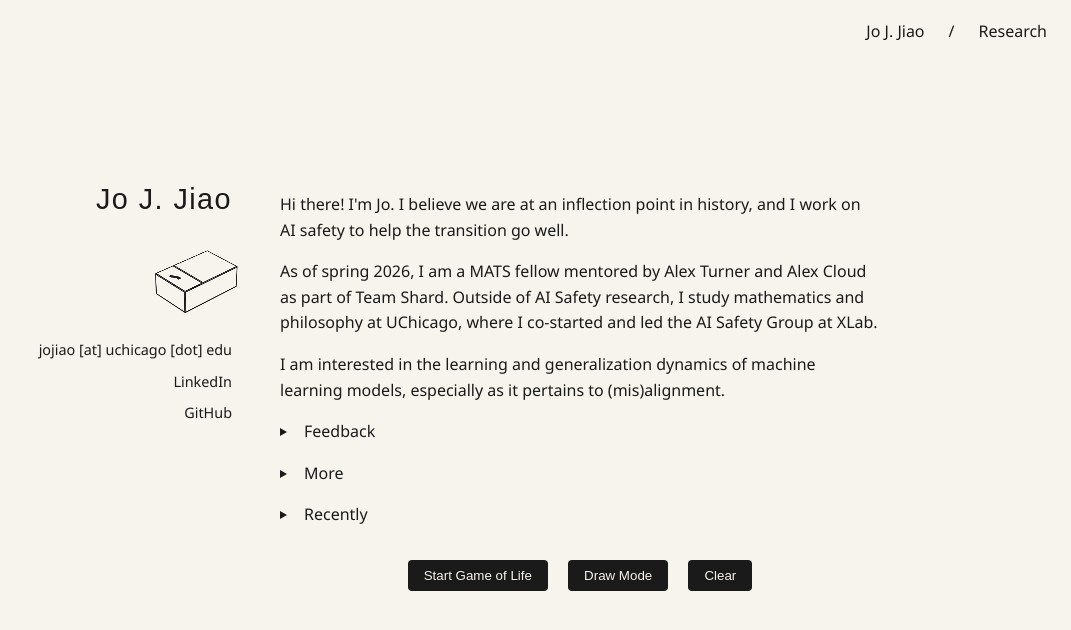
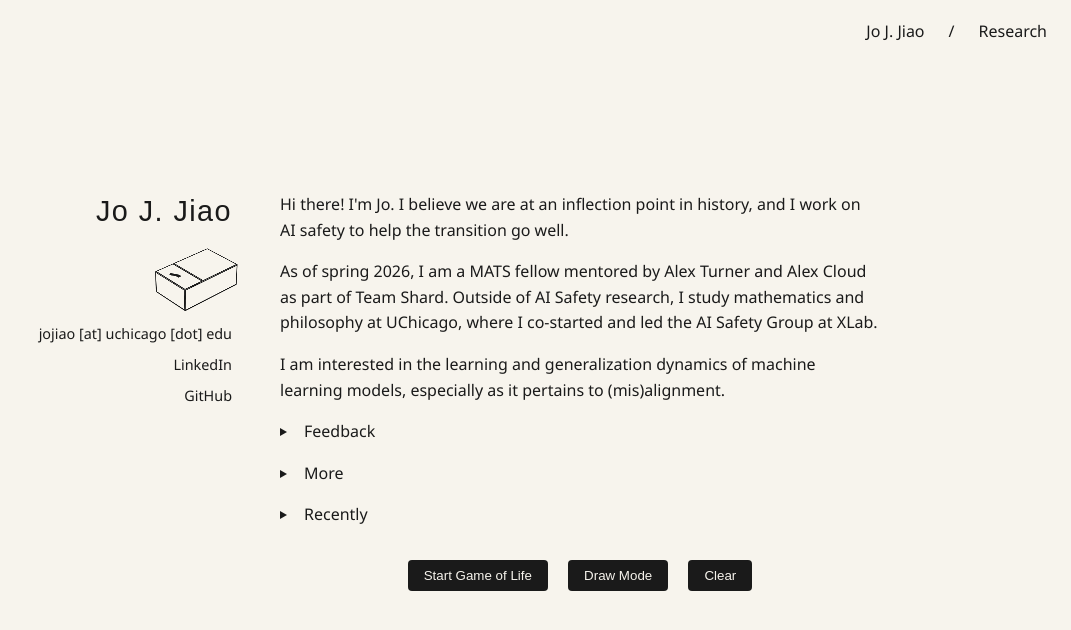
Before and after one commit to JoNeedsSleep/joneedssleep.github.io, a Jekyll site: the page built from index.md, in a window 1280 px wide and 900 px high. Shown: the top 630 px of the window, without its empty margins (209-1280 px from the left). Built offline with Jekyll 4.4.1, drawn with Linux system fonts in a browser that asks for light colours; some web fonts are replaced.

Commit message:
Align name baseline with paragraph; tighten spacing around toggle

```diff
--- a/_layouts/default.html
+++ b/_layouts/default.html
@@ -72,9 +72,9 @@
             font-family: 'Special Gothic Expanded One', sans-serif;
             font-size: 1.8rem;
             color: var(--text-color);
-            margin-bottom: 1.5rem;
+            margin-bottom: 0.6rem;
             letter-spacing: 0.05em;
-            margin-top: 4rem;
+            margin-top: 4.75rem;
             font-weight: normal;
         }
 
@@ -114,7 +114,7 @@
             color: var(--text-color);
             line-height: 0;
             display: block;
-            margin: 0 0 1.5rem auto;
+            margin: 0 0 0.6rem auto;
             transition: color 0.3s ease;
         }
 
@@ -429,7 +429,7 @@
         }
 
         .social-links {
-            margin-top: 1rem;
+            margin-top: 0.25rem;
         }
 
         .social-links a {
```
